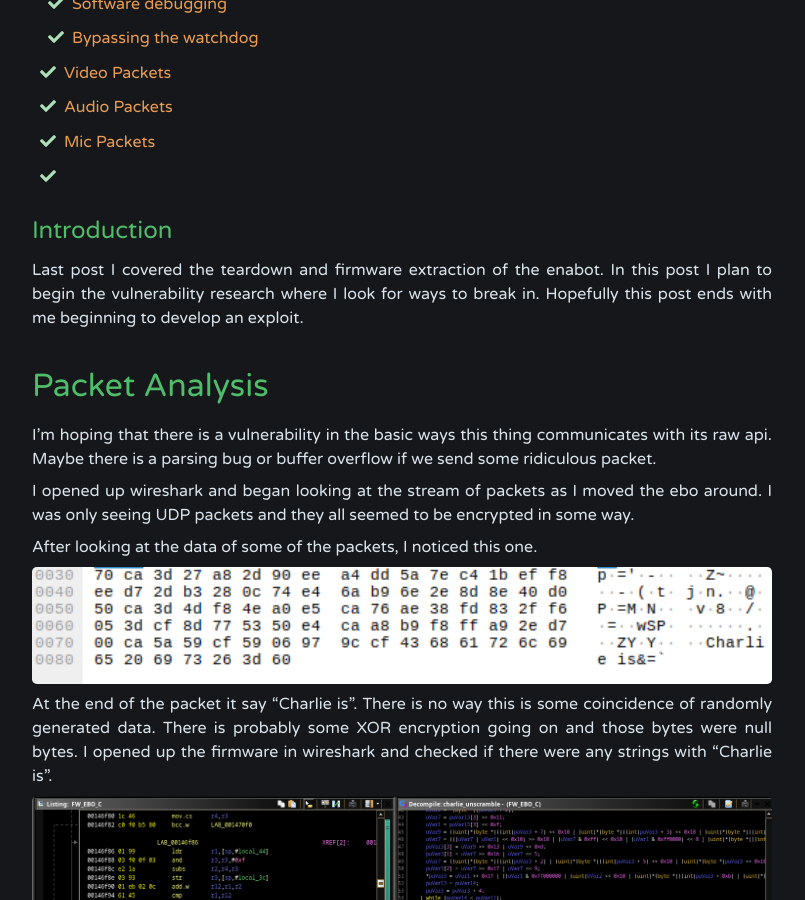
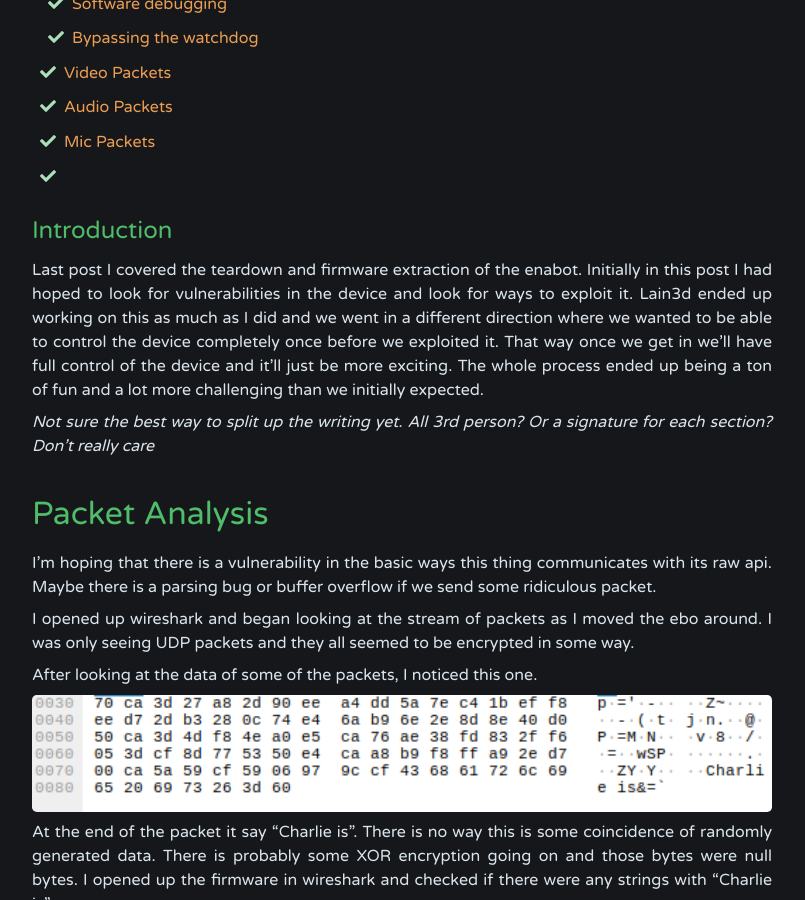
Before and after one commit to debugmen/debugmen.github.io, a Jekyll site: the page built from _posts/2022-03-10-enabot_series_part_2.md, in a window 1280 px wide and 900 px high, scrolled down 503 px. Shown: the whole window, without its empty margins (238-1043 px from the left). Built offline with Jekyll 4.4.1, drawn with Linux system fonts in a browser that asks for light colours.

Commit message:
Smal chang

```diff
--- a/_posts/2022-03-10-enabot_series_part_2.md
+++ b/_posts/2022-03-10-enabot_series_part_2.md
@@ -1,6 +1,6 @@
 ---
 layout: post
-author: Etch
+author: Etch Lain3d
 title:  "Enabot Hacking: Part 2"
 date:   2022-02-18 1:01:37 -0500
 categories: Hardware-series
@@ -19,7 +19,9 @@ tags: etch  lain3d hardware IoT re enabot
 - [](#)
 
 ## Introduction
-Last post I covered the teardown and firmware extraction of the enabot. In this post I plan to begin the vulnerability research where I look for ways to break in. Hopefully this post ends with me beginning to develop an exploit.
+Last post I covered the teardown and firmware extraction of the enabot. Initially in this post I had hoped to look for vulnerabilities in the device and look for ways to exploit it. Lain3d ended up working on this as much as I did and we went in a different direction where we wanted to be able to control the device completely once before we exploited it. That way once we get in we'll have full control of the device and it'll just be more exciting. The whole process ended up being a ton of fun and a lot more challenging than we initially expected.
+
+*Not sure the best way to split up the writing yet. All 3rd person? Or a signature for each section? Don't really care*
 
 # Packet Analysis
 I'm hoping that there is a vulnerability in the basic ways this thing communicates with its raw api. Maybe there is a parsing bug or buffer overflow if we send some ridiculous packet.
```
